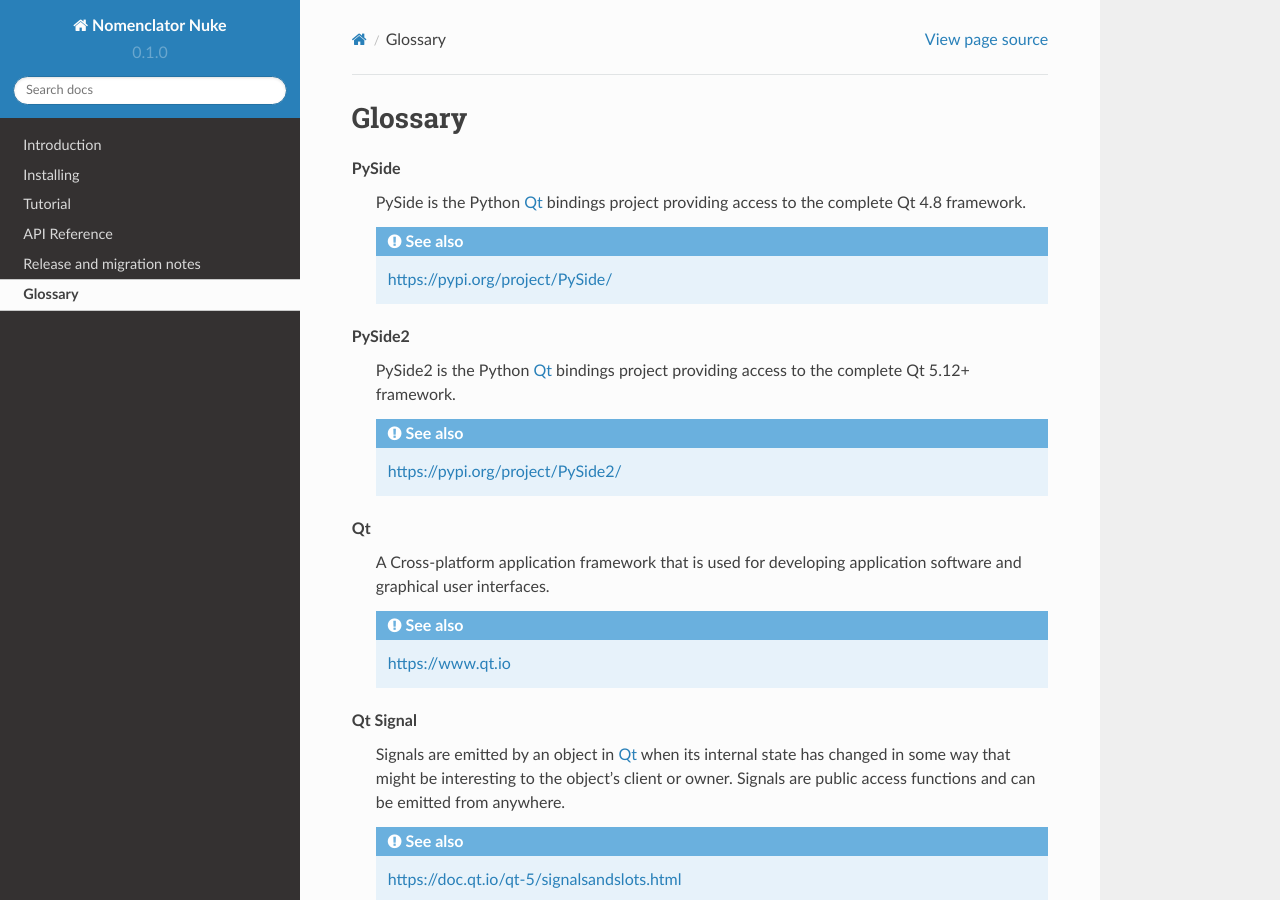
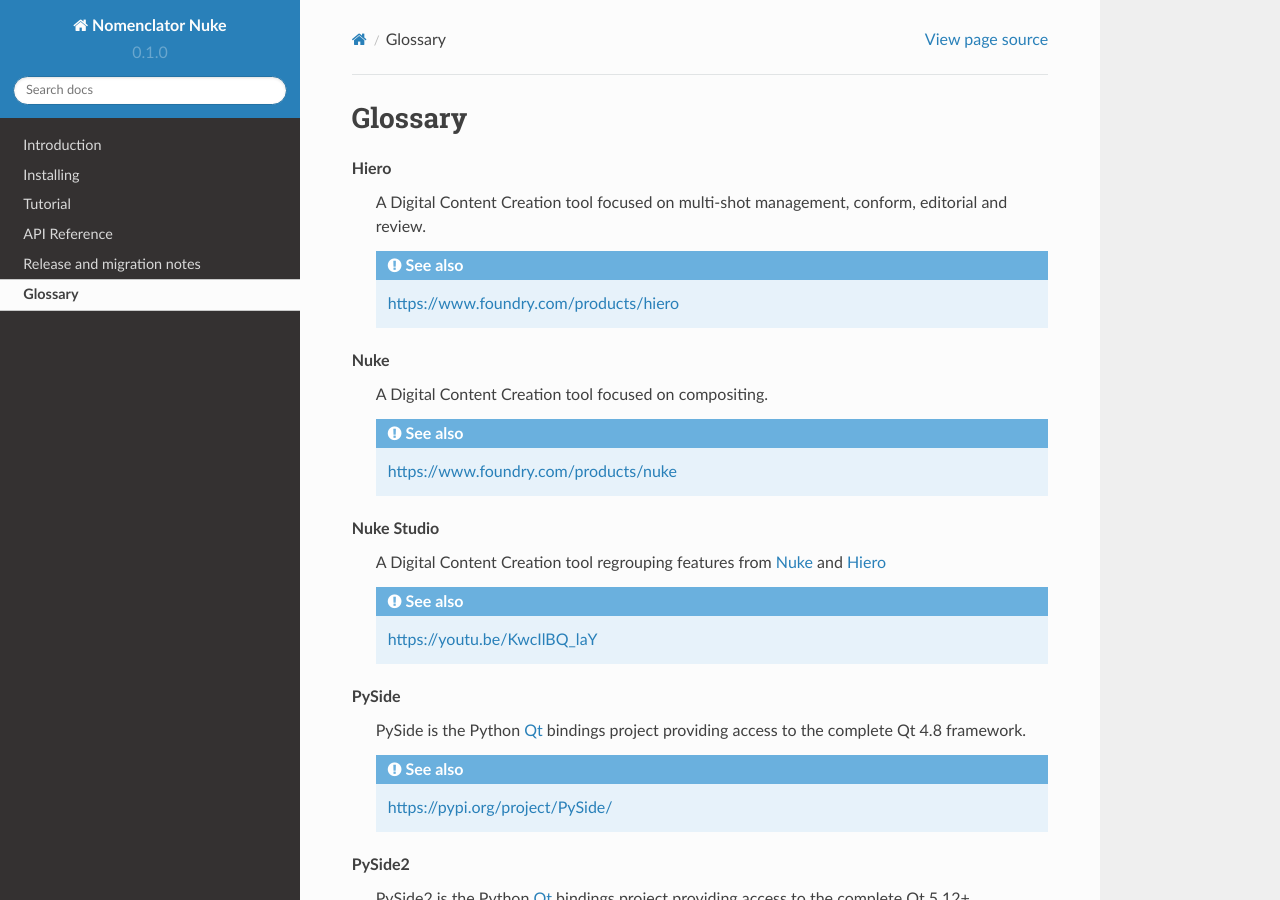
Before and after one commit to buddly27/nomenclator-nuke, a Sphinx documentation site: the page built from doc/glossary.rst, in a window 1280 px wide and 900 px high. Built offline with Sphinx 7.4.7 and the Read the Docs theme 2.0.0, drawn with Linux system fonts in a browser that asks for light colours.

Commit message:
Update introduction and glossary

```diff
--- a/README.rst
+++ b/README.rst
@@ -14,7 +14,9 @@
     :target: https://www.foundry.com/products/nuke
     :alt: Nuke Versions
 
-Nuke plugin to name script and render outputs
+Nomenclator is a plugin for Nuke, Nuke Studio and Hiero to save a composition (.nk) or
+project (.hrox) scene and manage render outputs following a specific naming convention
+based on the folder structure.
 
 .. image:: ./doc/image/demo.gif
     :alt: Demonstration
--- a/doc/glossary.rst
+++ b/doc/glossary.rst
@@ -3,6 +3,23 @@
 ********
 
 .. glossary::
+
+    Hiero
+        A Digital Content Creation tool focused on multi-shot management, conform,
+        editorial and review.
+
+        .. seealso:: https://www.foundry.com/products/hiero
+
+    Nuke
+        A Digital Content Creation tool focused on compositing.
+
+        .. seealso:: https://www.foundry.com/products/nuke
+
+    Nuke Studio
+        A Digital Content Creation tool regrouping features from :term:`Nuke`
+        and :term:`Hiero`
+
+        .. seealso:: https://youtu.be/KwcIlBQ_laY
 
     PySide
         PySide is the Python :term:`Qt` bindings project providing access to the
--- a/doc/introduction.rst
+++ b/doc/introduction.rst
@@ -4,4 +4,6 @@
 Introduction
 ************
 
-A brief introduction to Nomenclator Nuke.
+Nomenclator is a plugin for :term:`Nuke`, :term:`Nuke Studio` and :term:`Hiero` to save a
+composition (.nk) or project (.hrox) scene and manage render outputs following a specific
+naming convention based on the folder structure.
```
